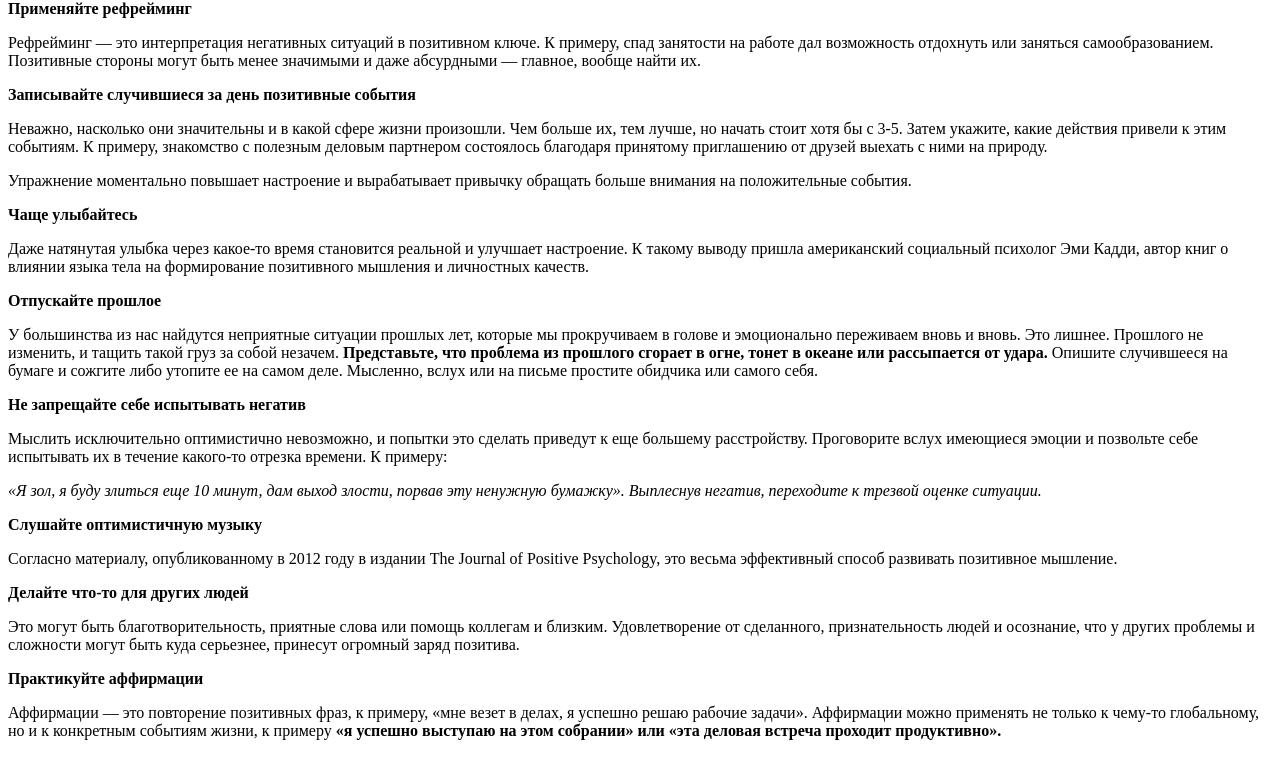
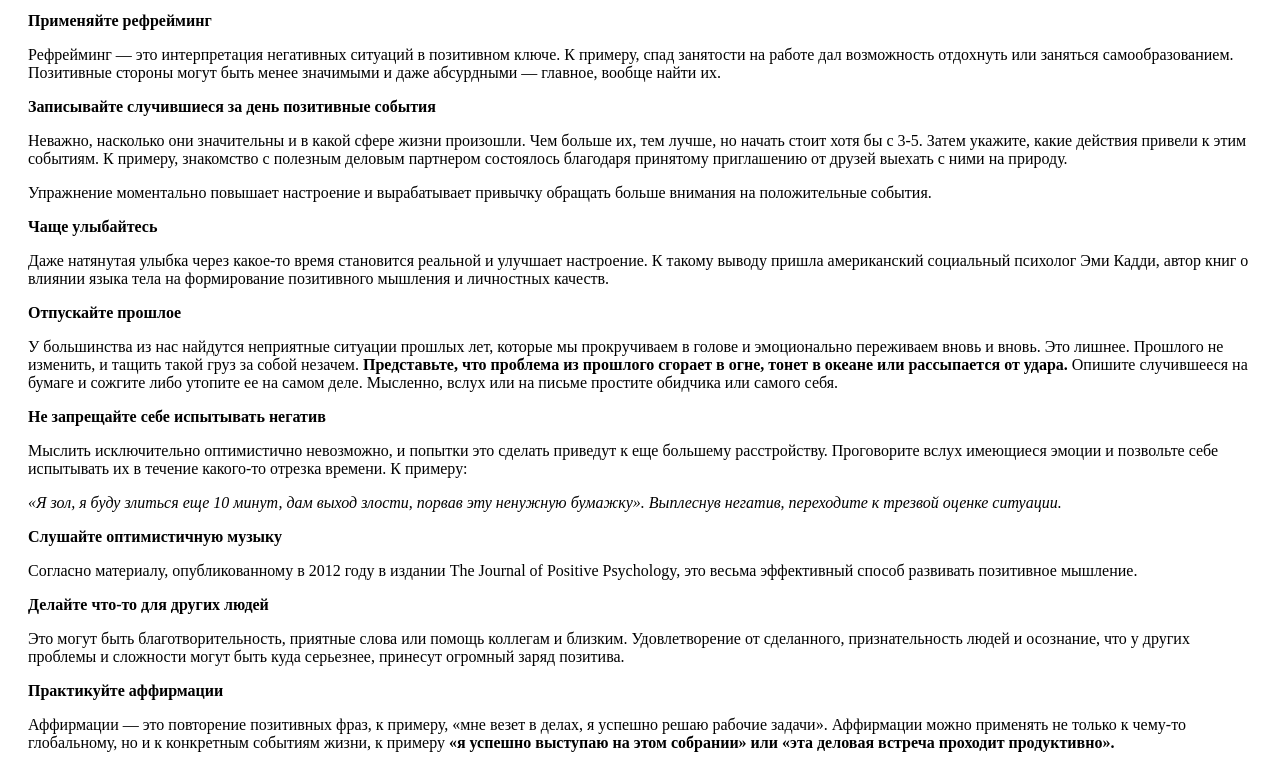
Before and after one commit to CountermeasureGIT/PositiveMindset, a plain HTML site: page index.html in a window 1280 px wide. Shown: the part 350-1107 px from the top of the page. Drawn offline with Linux system fonts and the light colour scheme.

Commit message:
fix verstka :D

```diff
--- a/index.html
+++ b/index.html
@@ -1,3 +1,6 @@
+<html>
+<body>
+<div style="margin:20px;">
 <p>
 Суть позитивного мышления &mdash; это умение находить в любой момент жизни повод для радости и воспринимать неудачи рационально, анализируя причины и принимая, как ценный опыт.</p>
 <p>
@@ -68,3 +71,6 @@
 </ol>
 <p>
 &nbsp;</p>
+</div>
+</body>
+</html>
```
